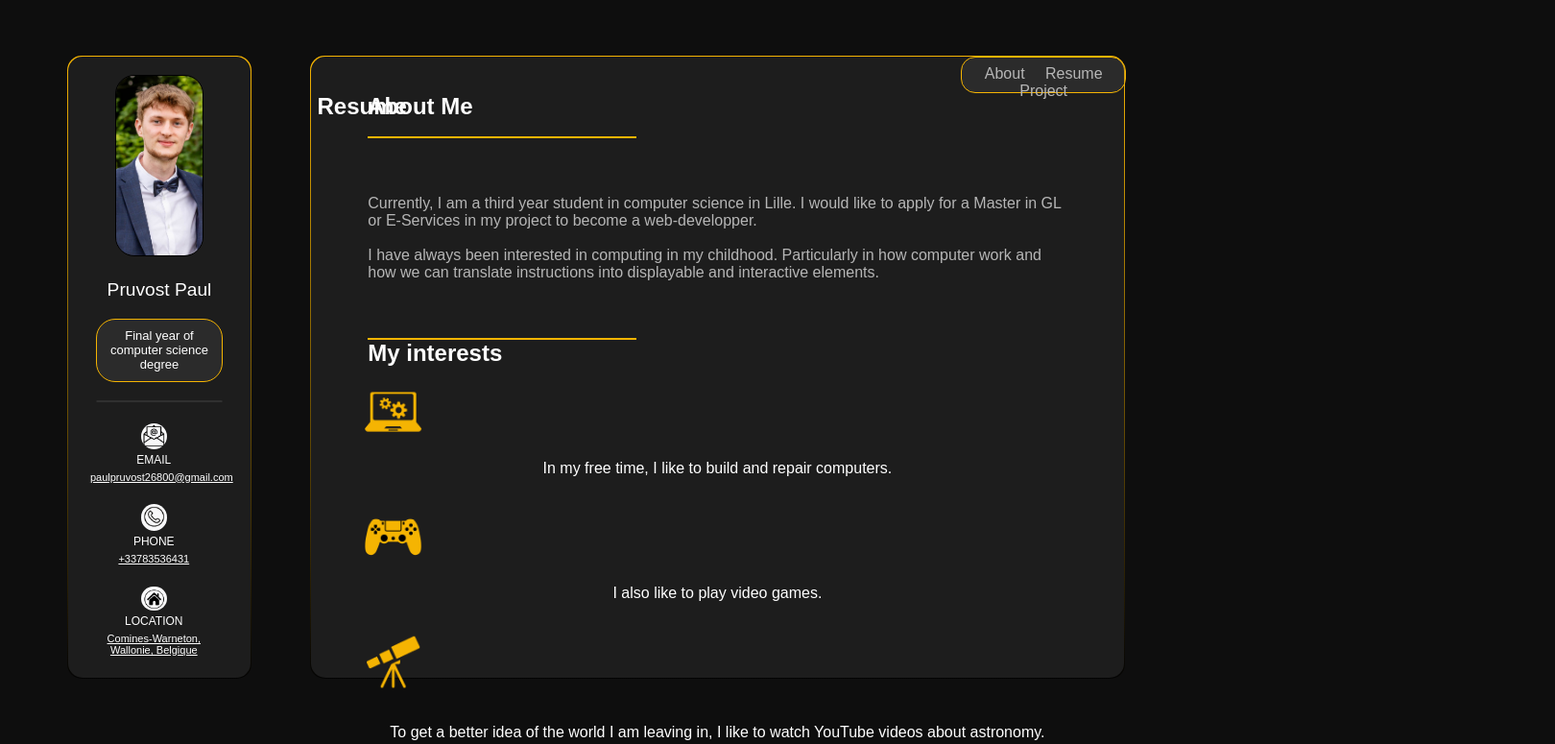
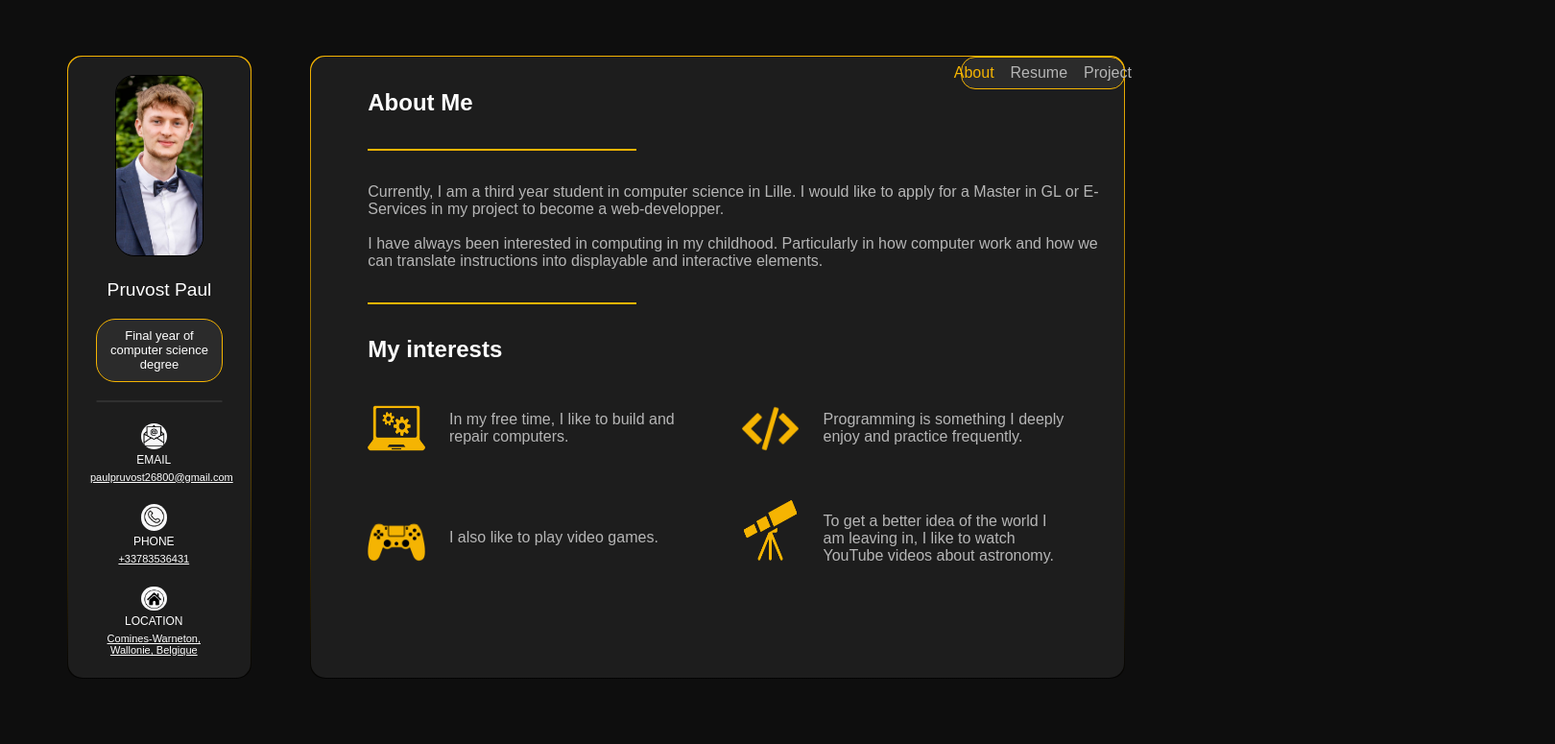
Before and after one commit to paul-pruvost/site, a plain HTML site: page index.html in a window 1280 px wide. Shown: the top 775 px of the page at 96% size, 1620 px wide, since content can reach past the window. Drawn offline with Linux system fonts and the light colour scheme.

Commit message:
minor changes

```diff
--- a/script.js
+++ b/script.js
@@ -14,8 +14,8 @@ phone.addEventListener("click", () => {
 });
 
 const buttons = document.querySelectorAll(".button");
-const aboutButton = document.getElementById("first");
-const resumeButton = document.getElementById("second");
+const aboutButton = document.getElementById("about");
+const resumeButton = document.getElementById("resumeButton");
 
 buttons.forEach(button => {
     button.addEventListener('click', () => {
--- a/style.css
+++ b/style.css
@@ -13,7 +13,6 @@ div#container{
     width: 67%;
     border-radius: 15px;
     background-color: rgb(29, 29, 29);
-    text-align: center;
     position: relative;
     margin-left: 5%;
     margin-top: 4%;
@@ -37,6 +36,7 @@ div#me{
 
 div#resume{
     position:absolute;
+    opacity: 0;
 }
 
 #Personnal-Information {
@@ -100,7 +100,7 @@ div#separation{
 
 div.infos {
     width: 70%;
-    align-items: center; /* Centre verticalement les éléments alignés horizontalement */
+    align-items: center;
     margin: 12%;
 }
 
@@ -137,11 +137,12 @@ div#button{
     border: 1px solid rgb(245, 180, 2);
     border-radius: 15px;
     width: 20%;
-    left: 80%;
+    left: 79.9%;
+    display:flex;
     position: relative;
-    padding-top: 1%;
-    padding-bottom: 1%;
-    height: 3%;
+    height: 5%;
+    align-items: center;
+    justify-content: center;
 }
 
 button{
@@ -160,13 +161,16 @@ h2.sousTitre{
     bottom: 1%;
     margin: 0%;
     margin-left: 7%;
+    margin-bottom: 4%;
     text-align: left;
     position: relative;
 }
 
 p#aboutNow{
-    margin: 5%;
-    padding: 2%;
+    margin-left: 5%;
+    margin-bottom: 4%;
+    padding-left: 2%;
+    padding-right: 2%;
     width: auto;
     text-align:left;
     position: relative;
@@ -177,11 +181,40 @@ div#separation2{
     border: 1.5px solid rgb(245, 180, 2);
     margin-right: 60%;
     margin-left: 7%;
-    margin-top: 2%;
+    margin-bottom: 4%;
+}
+
+div.interests{
+    margin-left: 7%;
+    display:flex;
+    margin-bottom: 6%;
+    width: 100%;
+    position: absolute;
+}
+
+div#games{
+    bottom: -73%;
+}
+
+div#astronomy{
+    bottom: -76%;
+    left: 46%;
+}
+
+div#code{
+    left: 46%;
 }
 
 img.imgInterests{
     width: 7%;
-    margin-top: 2%;
-    transform: translateX(-570%);
 }
+
+img#code{
+    object-fit: contain;
+}
+
+p.textInterests{
+    width: 30%;
+    margin-left: 3%;
+    color: rgb(182, 182, 182);
+}
```
